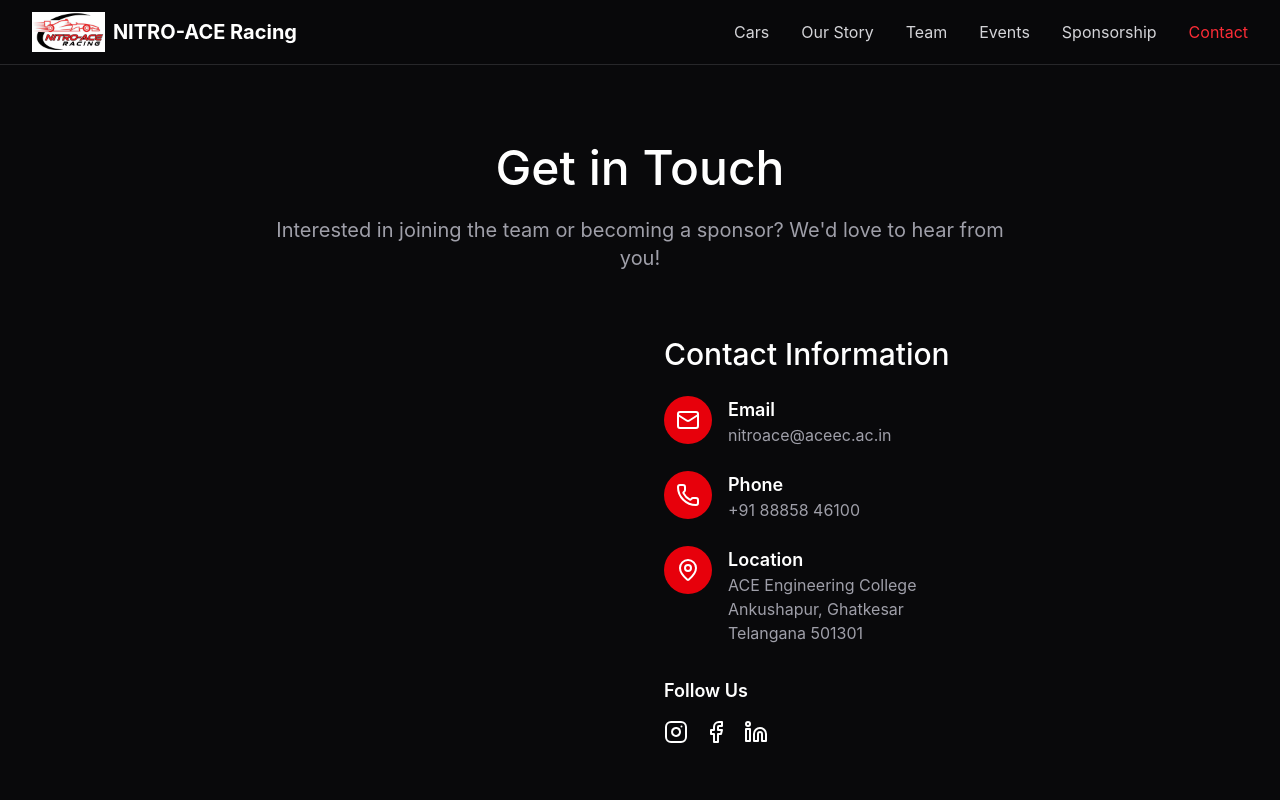
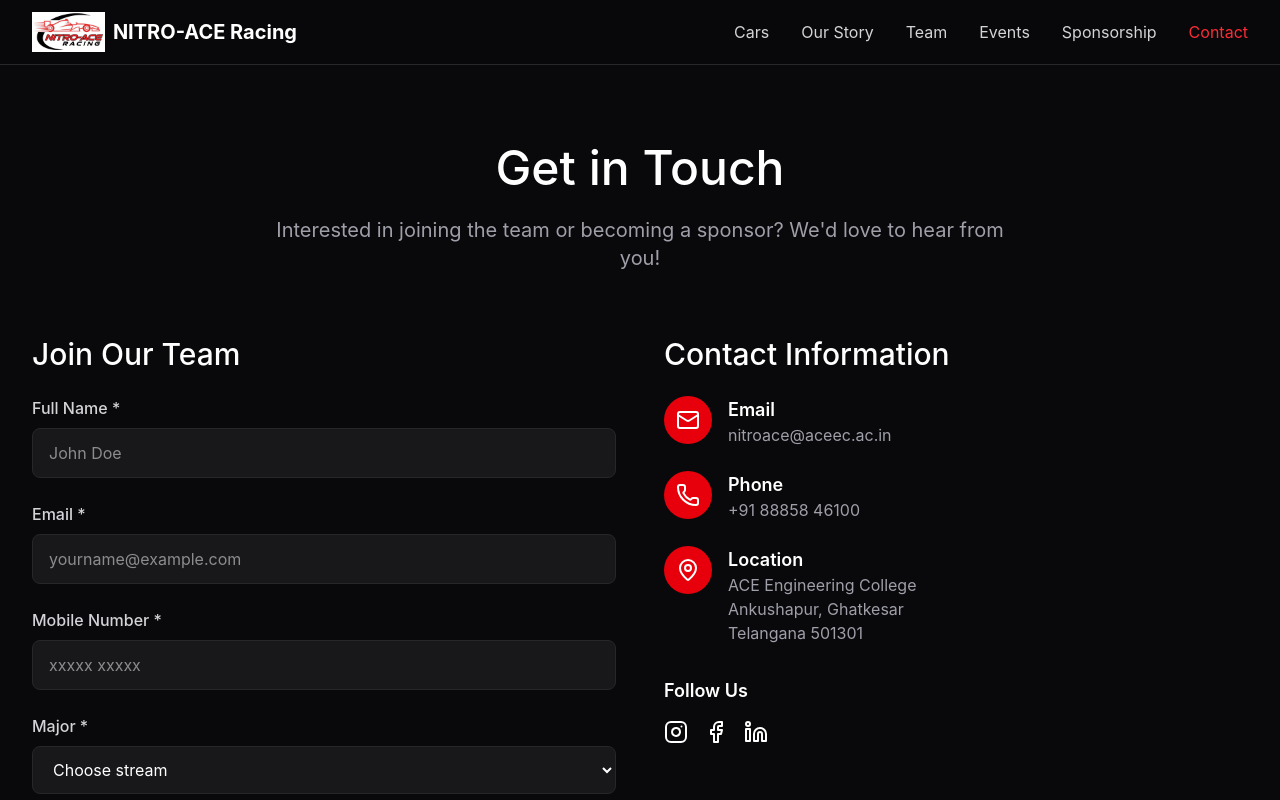
Before and after one commit to nitroace-code/Nitro-ace-website, a React (Vite) app: page /#/contact in a window 1280 px wide. Shown: the top 800 px of the page. Built offline with nearby package versions, Linux system fonts and the light colour scheme.

Commit message:
Update Contact page and unhide contact form

```diff
--- a/src/app/pages/Contact.tsx
+++ b/src/app/pages/Contact.tsx
@@ -159,7 +159,7 @@ export function Contact() {
 
         <div className="grid grid-cols-1 lg:grid-cols-2 gap-12 ">
           {/* Contact Form */}
-          <div class="invisible">
+          <div className="">
             <h2 className="text-3xl text-white mb-6">Join Our Team</h2>
 
             <form onSubmit={handleSubmit} className="space-y-6">
```
Also changed, not shown: 1 other file (tests, documents, lock files or other folders).
